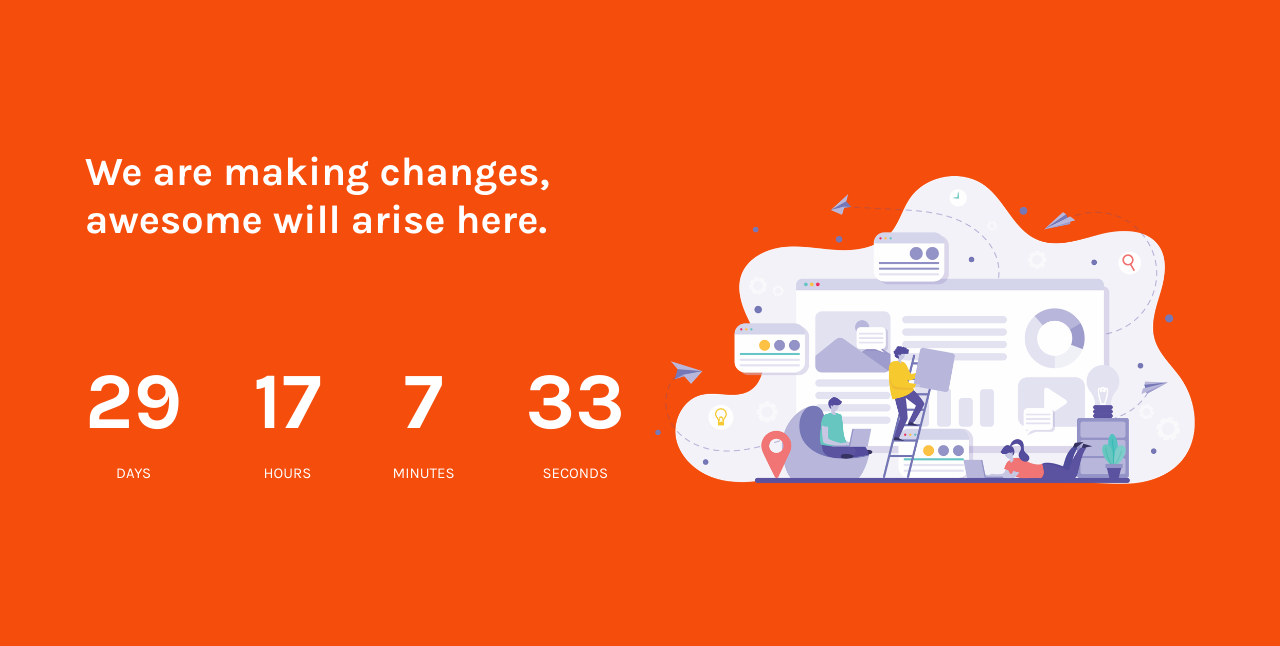
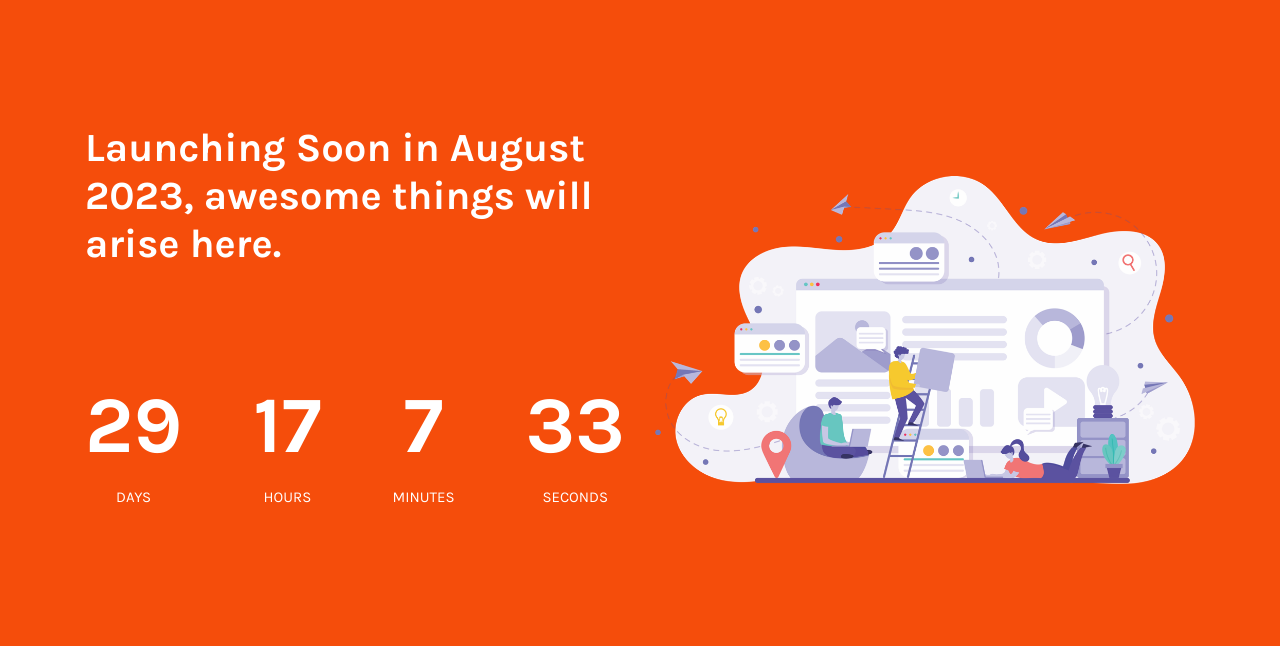
Before and after one commit to WhiteDragon777/salesfactorypro, a website: page index.html in a window 1280 px wide. Shown: the top 646 px of the page. Drawn offline with nearby package versions, Linux system fonts and the light colour scheme.

Commit message:
change to Lauching Soon

```diff
--- a/index.html
+++ b/index.html
@@ -17,7 +17,7 @@
         <div class="container">
             <div class="row">
                 <div class="col-md-6 section-left">
-                    <h1 class="page-title">We are making changes, awesome will arise here.</h1>
+                    <h1 class="page-title">Launching Soon in August 2023, awesome things will arise here.</h1>
                     <div id="timer" class="bd-cd-timer">
                         <div class="time-card">
                             <span class="time-count" id="days"></span>
```
